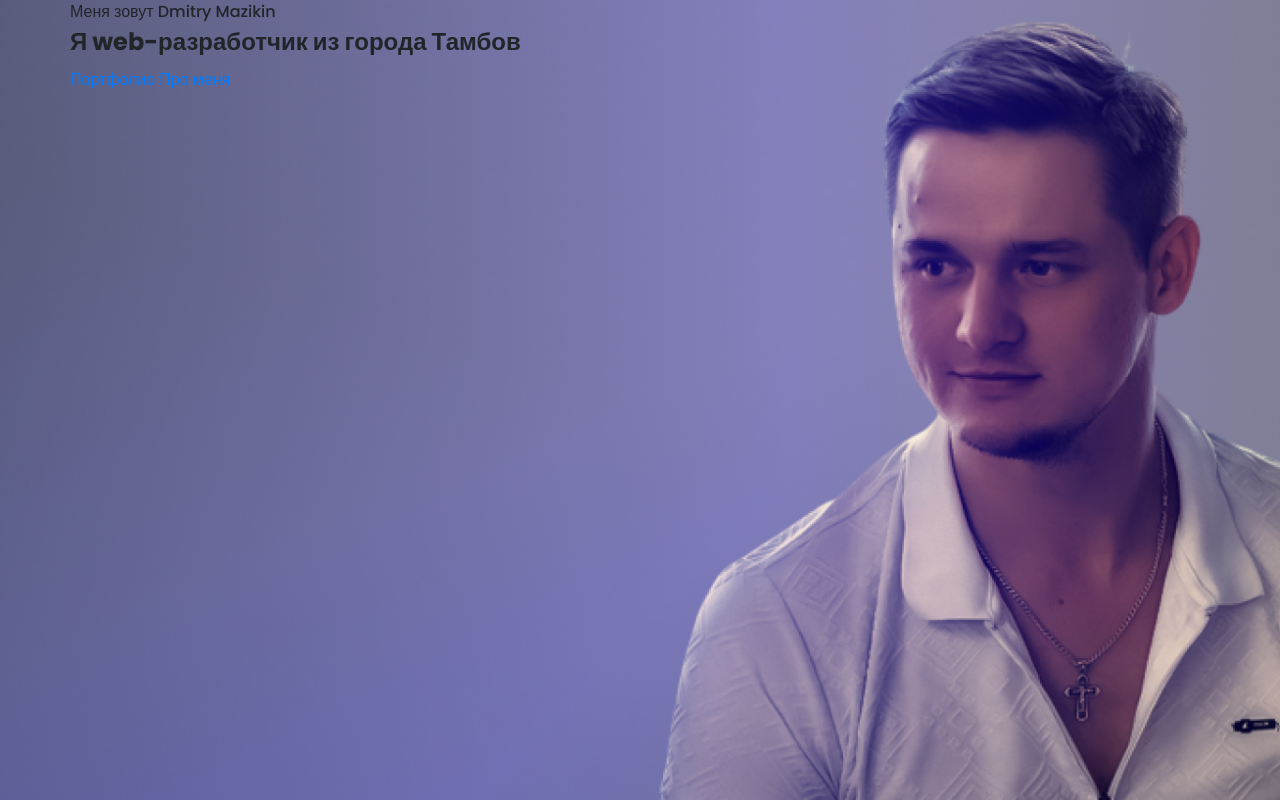
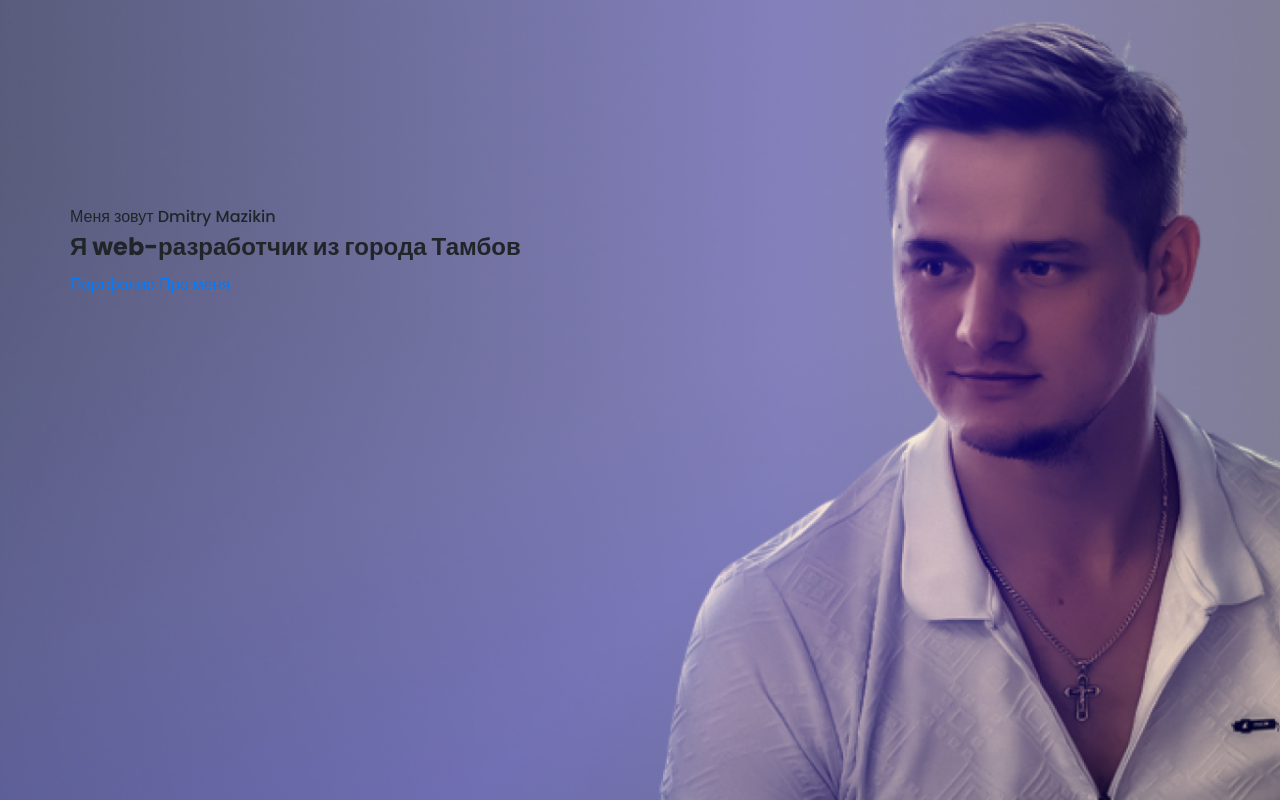
Before and after one commit to dmazikin/dmitry-mazikin, a PHP site: page / in a window 1280 px wide. Run offline with PHP 8.4, Linux system fonts and the light colour scheme; style sheets or scripts are compiled from the project's sources.

Commit message:
add blocks title in sass catalog

```diff
--- a/src/sass/blocks/_promo.scss
+++ b/src/sass/blocks/_promo.scss
@@ -1,5 +1,6 @@
 .promo {
   min-height: 100vh;
   position: relative;
-  background: url('/img/my_photo4.jpg') center (center/cover) no-repeat;
+  background: url('/img/my_photo4.jpg') center (50%/cover) no-repeat;
+  padding-top: 205px;
 }
--- a/src/sass/style.scss
+++ b/src/sass/style.scss
@@ -11,4 +11,5 @@ body {
     max-width: 1140px;
     margin: 0 auto;
 }
-@import "blocks/promo"
+@import "blocks/promo";
+@import "blocks/title";
```
Also changed, not shown: src/sass/blocks/_title.scss (added).
